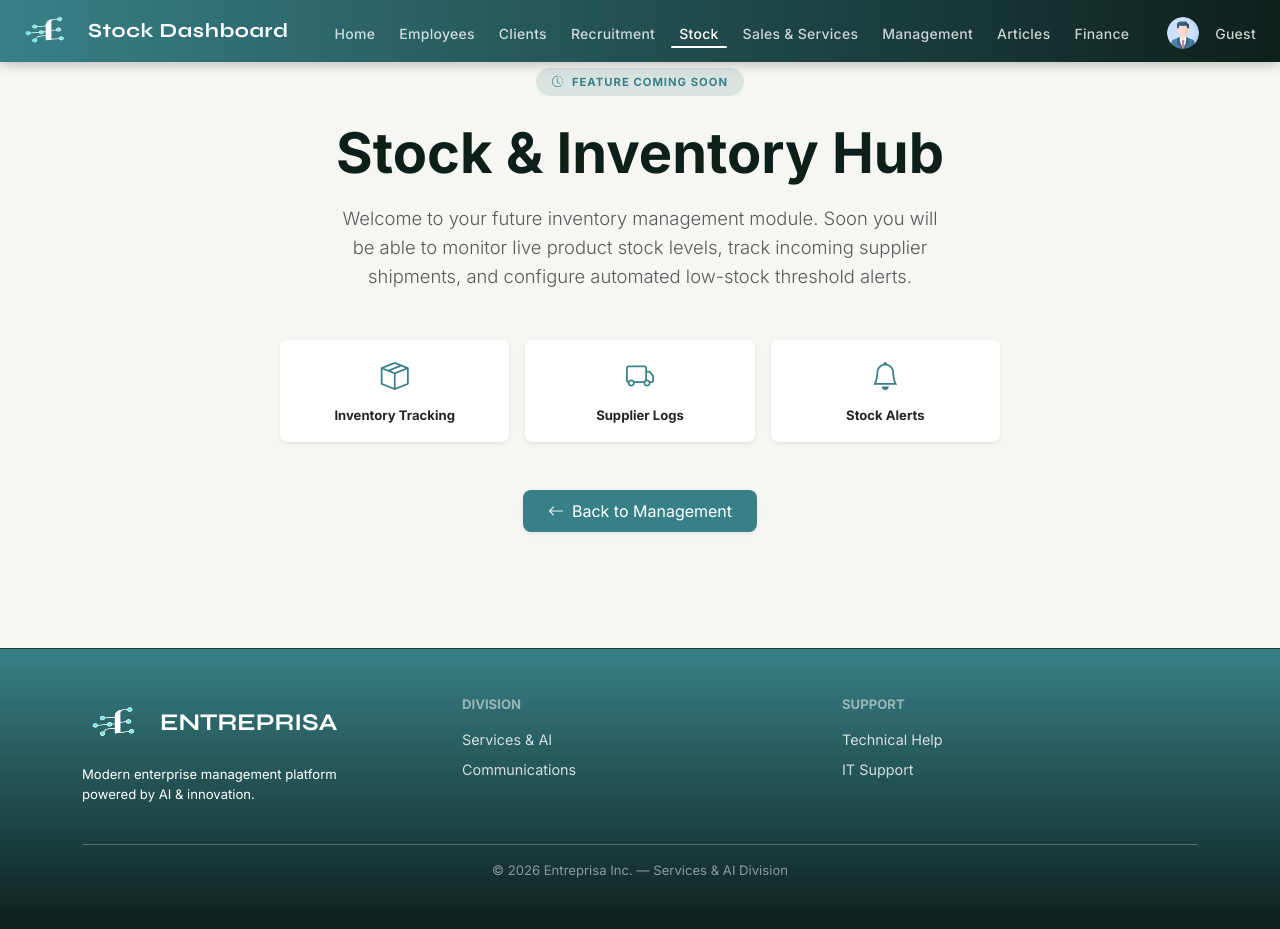
After one commit to mariamneffeti/web_project_symphony, a Symfony app: template templates/stock_company/index.html.twig in a window 1280 px wide. The commit adds this page. Run offline with Twig, Linux system fonts and the light colour scheme; the template is opened without the code that fills it, so the values that code supplies are empty; some libraries are stand-ins or nearby versions.

Commit message:
adding coming soon pages stock and clients

```diff
--- a/templates/layout/base.html.twig
+++ b/templates/layout/base.html.twig
@@ -241,9 +241,9 @@
                 {% set nav = [
                     ['Home',          'homeCompany'],
                     ['Employees',     'employee_index'],
-                    ['Clients',       'employee_index'],
+                    ['Clients',       'clients_company'],
                     ['Recruitment',   'recruitement'],
-                    ['Stock',         'employee_index'],
+                    ['Stock',         'stock_company'],
                     ['Sales & Services', 'salesC'],
                     ['Management',    'management'],
                     ['Articles',      'article_index'],
@@ -292,9 +292,9 @@
             {% set sidebar = [
                 ['bi-house',        'Home',       'homeCompany'],
                 ['bi-people',       'Employees',  'employee_index'],
-                ['bi-people-fill',  'Clients',    'employee_index'],
+                ['bi-people-fill',  'Clients',    'clients_company'],
                 ['bi-person-plus',  'Recruitment','recruitement'],
-                ['bi-box-seam',     'Stock',      'employee_index'],
+                ['bi-box-seam',     'Stock',      'stock_company'],
                 ['bi-cart',         'Sales & Services',      'salesC'],
                 ['bi-calendar-check','Management','management'],
                 ['bi-newspaper',    'Articles',   'article_index'],
--- /dev/null
+++ b/templates/stock_company/index.html.twig
@@ -0,0 +1,58 @@
+{% extends 'layout/base.html.twig' %}
+
+{% block title %}Stock{% endblock %}
+
+{% block page_title %}Stock{% endblock %}
+{% set active_page = 'Stock' %}
+
+{% block body %}
+<div class="container d-flex align-items-center justify-content-center" style="min-height: 75vh;">
+    <div class="row justify-content-center w-100">
+        <div class="col-12 col-md-10 col-lg-8 text-center text-dark-forest">
+
+            <div class="mb-4">
+                <span class="badge rounded-pill px-3 py-2 text-uppercase tracking-wider small"
+                      style="background-color: rgba(56, 128, 135, 0.15); color: #388087; font-weight: 700; letter-spacing: 1px;">
+                    <i class="bi bi-clock-history me-1"></i> Feature Coming Soon
+                </span>
+            </div>
+
+            <h1 class="display-4 fw-bold mb-3" style="color: #0d1f1b;">
+                Stock & Inventory Hub
+            </h1>
+
+            <p class="lead text-muted mx-auto mb-5" style="max-width: 600px; font-size: 1.15rem; line-height: 1.6;">
+                Welcome to your future inventory management module. Soon you will be able to monitor live product stock levels, track incoming supplier shipments, and configure automated low-stock threshold alerts.
+            </p>
+
+            <div class="row g-3 text-start justify-content-center mb-4">
+                <div class="col-12 col-sm-4">
+                    <div class="p-3 rounded-3 border-0 shadow-sm bg-white text-center h-100 transition-up">
+                        <i class="bi bi-box-seam text-teal mb-2 d-block" style="font-size: 1.75rem; color: #388087;"></i>
+                        <span class="fw-bold small text-dark d-block">Inventory Tracking</span>
+                    </div>
+                </div>
+                <div class="col-12 col-sm-4">
+                    <div class="p-3 rounded-3 border-0 shadow-sm bg-white text-center h-100 transition-up">
+                        <i class="bi bi-truck text-teal mb-2 d-block" style="font-size: 1.75rem; color: #388087;"></i>
+                        <span class="fw-bold small text-dark d-block">Supplier Logs</span>
+                    </div>
+                </div>
+                <div class="col-12 col-sm-4">
+                    <div class="p-3 rounded-3 border-0 shadow-sm bg-white text-center h-100 transition-up">
+                        <i class="bi bi-bell text-teal mb-2 d-block" style="font-size: 1.75rem; color: #388087;"></i>
+                        <span class="fw-bold small text-dark d-block">Stock Alerts</span>
+                    </div>
+                </div>
+            </div>
+
+            <div class="mt-5">
+                <a href="/management" class="btn btn-finance px-4 py-2 rounded-3 shadow-sm text-white" style="background-color: #388087; transition: all 0.3s ease;">
+                    <i class="bi bi-arrow-left me-2"></i>Back to Management
+                </a>
+            </div>
+
+        </div>
+    </div>
+</div>
+{% endblock %}
```
Also changed, not shown: src/Controller/ClientsCompanyController.php (added, +18 -0 lines), src/Controller/StockCompanyController.php (added, +21 -0 lines), templates/clients_company/index.html.twig (added, +58 -0 lines), tests/Controller/ClientsCompanyControllerTest.php (added, +16 -0 lines), tests/Controller/StockCompanyControllerTest.php (added, +16 -0 lines).
